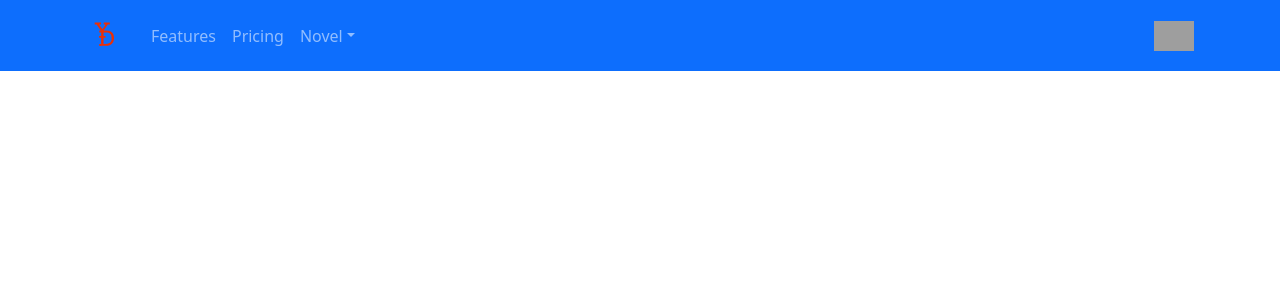
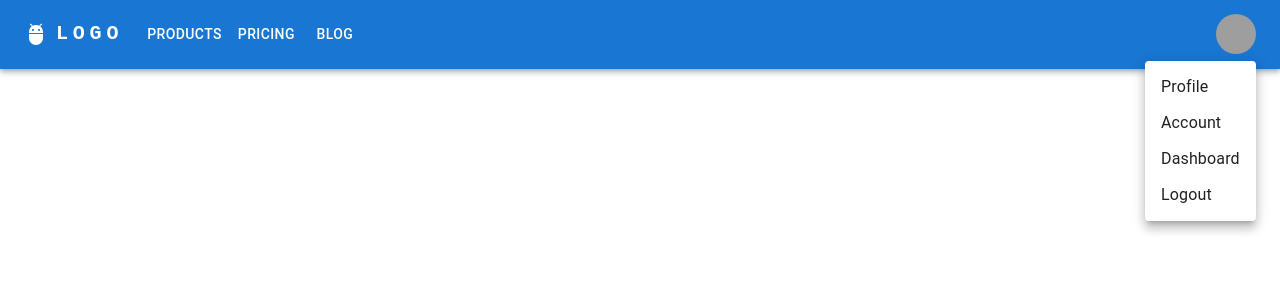
Before and after one commit to Koro0/my_books_frontend, a React (Create React App) app: page / in a window 1280 px wide. Both pictures are taken after a click on the button "Open settings". Shown: the top 300 px of the page. Built offline with nearby package versions, Linux system fonts and the light colour scheme; grey boxes are pictures that could not be loaded.

Commit message:
test material ui

```diff
--- a/src/components/Header/Header.component.tsx
+++ b/src/components/Header/Header.component.tsx
@@ -1,4 +1,4 @@
-import { useContext } from 'react';
+/*import { useContext } from 'react';
 import Container from 'react-bootstrap/Container';
 import Nav from 'react-bootstrap/Nav';
 import Navbar from 'react-bootstrap/Navbar';
@@ -45,4 +45,166 @@ export default function Header() {
       </Container>
     </Navbar>
   );
+}*/
+import * as React from 'react';
+import AppBar from '@mui/material/AppBar';
+import Box from '@mui/material/Box';
+import Toolbar from '@mui/material/Toolbar';
+import IconButton from '@mui/material/IconButton';
+import Typography from '@mui/material/Typography';
+import Menu from '@mui/material/Menu';
+import MenuIcon from '@mui/icons-material/Menu';
+import Container from '@mui/material/Container';
+import Avatar from '@mui/material/Avatar';
+import Button from '@mui/material/Button';
+import Tooltip from '@mui/material/Tooltip';
+import MenuItem from '@mui/material/MenuItem';
+import AdbIcon from '@mui/icons-material/Adb';
+
+const pages = ['Products', 'Pricing', 'Blog'];
+const settings = ['Profile', 'Account', 'Dashboard', 'Logout'];
+
+function Header() {
+  const [anchorElNav, setAnchorElNav] = React.useState<null | HTMLElement>(null);
+  const [anchorElUser, setAnchorElUser] = React.useState<null | HTMLElement>(null);
+
+  const handleOpenNavMenu = (event: React.MouseEvent<HTMLElement>) => {
+    setAnchorElNav(event.currentTarget);
+  };
+  const handleOpenUserMenu = (event: React.MouseEvent<HTMLElement>) => {
+    setAnchorElUser(event.currentTarget);
+  };
+
+  const handleCloseNavMenu = () => {
+    setAnchorElNav(null);
+  };
+
+  const handleCloseUserMenu = () => {
+    setAnchorElUser(null);
+  };
+
+  return (
+    <AppBar position="static">
+      <Container maxWidth="xl">
+        <Toolbar disableGutters>
+          <AdbIcon sx={{ display: { xs: 'none', md: 'flex' }, mr: 1 }} />
+          <Typography
+            variant="h6"
+            noWrap
+            component="a"
+            href="/"
+            sx={{
+              mr: 2,
+              display: { xs: 'none', md: 'flex' },
+              fontFamily: 'monospace',
+              fontWeight: 700,
+              letterSpacing: '.3rem',
+              color: 'inherit',
+              textDecoration: 'none',
+            }}
+          >
+            LOGO
+          </Typography>
+
+          <Box sx={{ flexGrow: 1, display: { xs: 'flex', md: 'none' } }}>
+            <IconButton
+              size="large"
+              aria-label="account of current user"
+              aria-controls="menu-appbar"
+              aria-haspopup="true"
+              onClick={handleOpenNavMenu}
+              color="inherit"
+            >
+              <MenuIcon />
+            </IconButton>
+            <Menu
+              id="menu-appbar"
+              anchorEl={anchorElNav}
+              anchorOrigin={{
+                vertical: 'bottom',
+                horizontal: 'left',
+              }}
+              keepMounted
+              transformOrigin={{
+                vertical: 'top',
+                horizontal: 'left',
+              }}
+              open={Boolean(anchorElNav)}
+              onClose={handleCloseNavMenu}
+              sx={{
+                display: { xs: 'block', md: 'none' },
+              }}
+            >
+              {pages.map((page) => (
+                <MenuItem key={page} onClick={handleCloseNavMenu}>
+                  <Typography textAlign="center">{page}</Typography>
+                </MenuItem>
+              ))}
+            </Menu>
+          </Box>
+          <AdbIcon sx={{ display: { xs: 'flex', md: 'none' }, mr: 1 }} />
+          <Typography
+            variant="h5"
+            noWrap
+            component="a"
+            href=""
+            sx={{
+              mr: 2,
+              display: { xs: 'flex', md: 'none' },
+              flexGrow: 1,
+              fontFamily: 'monospace',
+              fontWeight: 700,
+              letterSpacing: '.3rem',
+              color: 'inherit',
+              textDecoration: 'none',
+            }}
+          >
+            LOGO
+          </Typography>
+          <Box sx={{ flexGrow: 1, display: { xs: 'none', md: 'flex' } }}>
+            {pages.map((page) => (
+              <Button
+                key={page}
+                onClick={handleCloseNavMenu}
+                sx={{ my: 2, color: 'white', display: 'block' }}
+              >
+                {page}
+              </Button>
+            ))}
+          </Box>
+
+          <Box sx={{ flexGrow: 0 }}>
+            <Tooltip title="Open settings">
+              <IconButton onClick={handleOpenUserMenu} sx={{ p: 0 }}>
+                <Avatar alt="Remy Sharp" src="/static/images/avatar/2.jpg" />
+              </IconButton>
+            </Tooltip>
+            <Menu
+              sx={{ mt: '45px' }}
+              id="menu-appbar"
+              anchorEl={anchorElUser}
+              anchorOrigin={{
+                vertical: 'top',
+                horizontal: 'right',
+              }}
+              keepMounted
+              transformOrigin={{
+                vertical: 'top',
+                horizontal: 'right',
+              }}
+              open={Boolean(anchorElUser)}
+              onClose={handleCloseUserMenu}
+            >
+              {settings.map((setting) => (
+                <MenuItem key={setting} onClick={handleCloseUserMenu}>
+                  <Typography textAlign="center">{setting}</Typography>
+                </MenuItem>
+              ))}
+            </Menu>
+          </Box>
+        </Toolbar>
+      </Container>
+    </AppBar>
+  );
 }
+export default Header;
```
